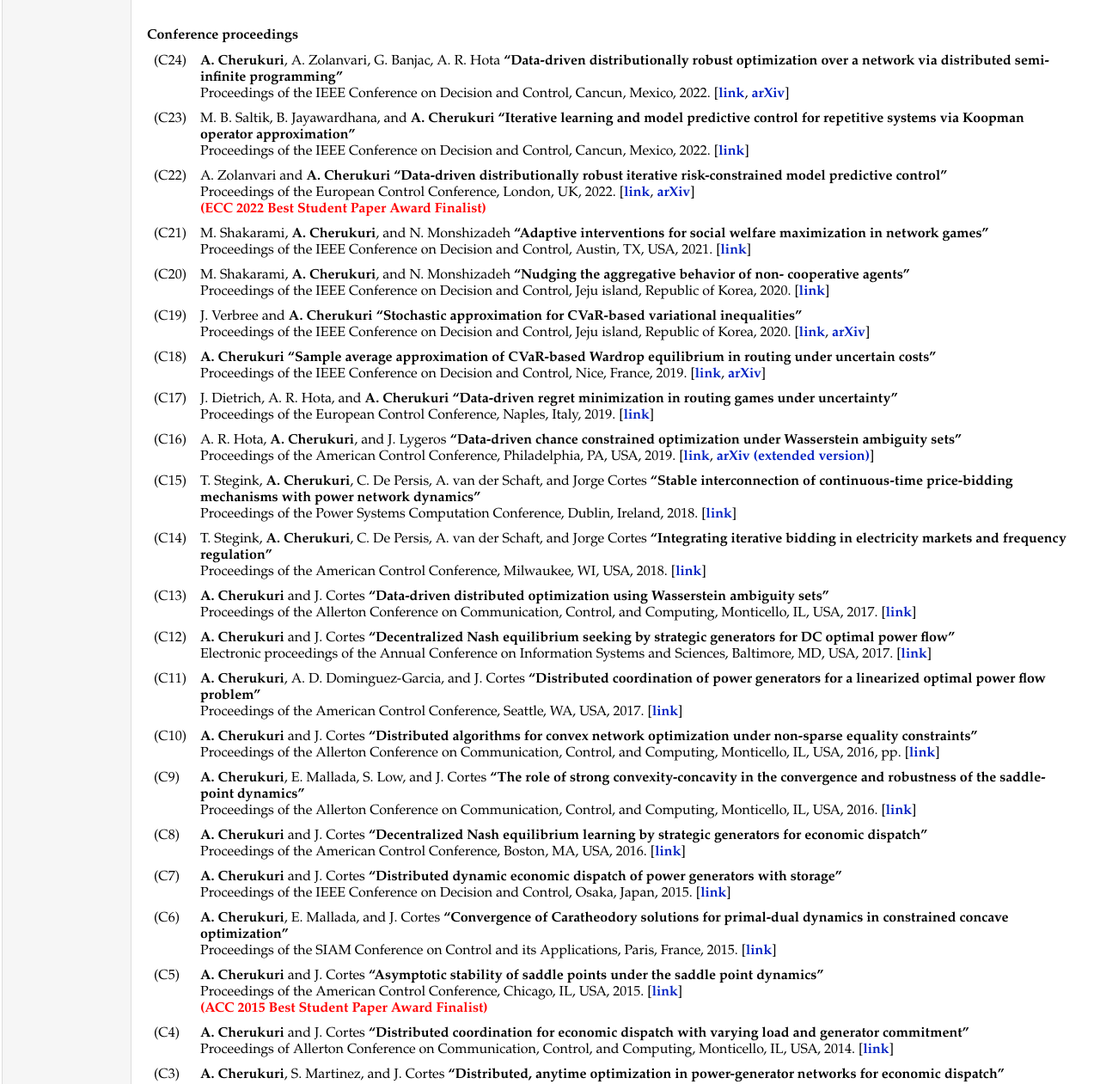
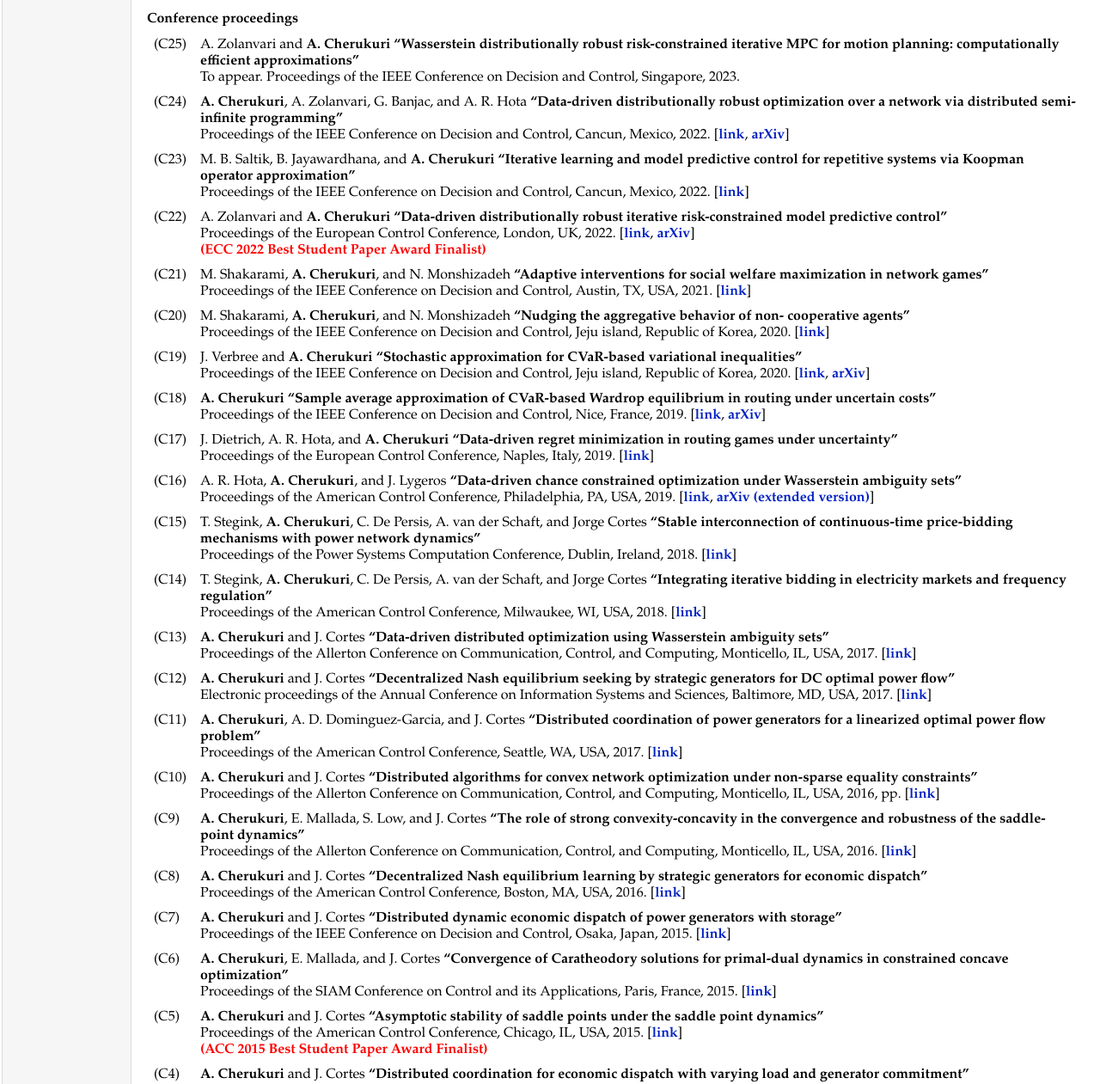
Before and after one commit to ashish-rug/ashish-rug.github.io, a plain HTML site: page publications.html in a window 1280 px wide. Shown: the part 1539-2800 px from the top of the page at 86% size. Drawn offline with Linux system fonts and the light colour scheme.

Commit message:
Update publications.html

```diff
--- a/publications.html
+++ b/publications.html
@@ -25,7 +25,7 @@
 <p><b>Submitted journal preprints</b>
 </p>
 <table id="journals-submitted">
-<tr class="r1"><td class="c1">(J21) </td><td class="c2"> A. Zolanvari and <b>A. Cherukuri</b> <b>&ldquo;Wasserstein distributionally robust risk-constrained iterative MPC for motion planning: computationally efficient approximations&rdquo;</b> <br />Submitted. 2023. [<a href="https://arxiv.org/abs/2308.11510" target=&ldquo;blank&rdquo;><b>arXiv</b></a>] </td></tr>
+<tr class="r1"><td class="c1">(J21) </td><td class="c2"> A. Zolanvari and <b>A. Cherukuri</b> <b>&ldquo;Iterative risk-constrained model predictive control: A data-driven distributionally robust approach&rdquo;</b> <br />Submitted. 2023. [<a href="https://arxiv.org/abs/2308.11510" target=&ldquo;blank&rdquo;><b>arXiv</b></a>] </td></tr>
 <tr class="r3"><td class="c1">(J20) </td><td class="c2"> J. Verbree and <b>A. Cherukuri</b> <b>&ldquo;Stochastic approximation approaches for CVaR-based variational inequalities&rdquo;</b> <br />Submitted. 2022. [<a href="https://arxiv.org/abs/2211.07227" target=&ldquo;blank&rdquo;><b>arXiv</b></a>] </td></tr>
 <tr class="r5"><td class="c1">(J19) </td><td class="c2"> M. Shakarami, <b>A. Cherukuri</b>, and N. Monshizadeh  <b>&ldquo;Dynamic interventions with limited knowledge in network games&rdquo;</b> <br />Submitted. 2022. [<a href="https://arxiv.org/abs/2205.15673" target=&ldquo;blank&rdquo;><b>arXiv</b></a>] </td></tr>
 <tr class="r7"><td class="c1">(J18) </td><td class="c2"> J. Verbree and <b>A. Cherukuri</b> <b>&ldquo;Inferring the prior in routing games using public signalling&rdquo;</b> <br />Submitted. 2021. [<a href="https://arxiv.org/abs/2109.05895" target=&ldquo;blank&rdquo;><b>arXiv</b></a>]
@@ -58,34 +58,35 @@
 <p><b>Conference proceedings</b>
 </p>
 <table id="conferences">
-<tr class="r1"><td class="c1">(C24) </td><td class="c2"> <b>A. Cherukuri</b>, A. Zolanvari, G. Banjac, A. R. Hota <b>&ldquo;Data-driven distributionally robust optimization over a network via distributed semi-infinite programming&rdquo;</b> <br /> Proceedings of the IEEE Conference on Decision and Control, Cancun, Mexico, 2022. [<a href="https://ieeexplore.ieee.org/document/9992604" target=&ldquo;blank&rdquo;><b>link</b></a>, <a href="https://arxiv.org/abs/2208.10321" target=&ldquo;blank&rdquo;><b>arXiv</b></a>] </td></tr>
-<tr class="r3"><td class="c1">(C23) </td><td class="c2"> M. B. Saltik, B. Jayawardhana, and <b>A. Cherukuri</b> <b>&ldquo;Iterative learning and model predictive control for repetitive systems via Koopman operator approximation&rdquo;</b> <br /> Proceedings of the IEEE Conference on Decision and Control, Cancun, Mexico, 2022. [<a href="https://ieeexplore.ieee.org/abstract/document/9992510" target=&ldquo;blank&rdquo;><b>link</b></a>] </td></tr>
-<tr class="r5"><td class="c1">(C22) </td><td class="c2"> A. Zolanvari and <b>A. Cherukuri</b> <b>&ldquo;Data-driven distributionally robust iterative risk-constrained model predictive control&rdquo;</b> <br />Proceedings of the European Control Conference, London, UK, 2022. [<a href="https://ieeexplore.ieee.org/document/9838319" target=&ldquo;blank&rdquo;><b>link</b></a>, <a href="https://arxiv.org/abs/2111.12977" target=&ldquo;blank&rdquo;><b>arXiv</b></a>] <br /><b><font color=red size=+0.5><b>(ECC 2022 Best Student Paper Award Finalist)</b></font></b> </td></tr>
-<tr class="r8"><td class="c1">(C21) </td><td class="c2"> M. Shakarami, <b>A. Cherukuri</b>, and N. Monshizadeh <b>&ldquo;Adaptive interventions for social welfare maximization in network games&rdquo;</b> <br />Proceedings of the IEEE Conference on Decision and Control, Austin, TX, USA, 2021. [<a href="https://ieeexplore.ieee.org/document/9682855" target=&ldquo;blank&rdquo;><b>link</b></a>] </td></tr>
-<tr class="r10"><td class="c1">(C20) </td><td class="c2"> M. Shakarami, <b>A. Cherukuri</b>, and N. Monshizadeh <b>&ldquo;Nudging the aggregative behavior of non- cooperative agents&rdquo;</b>  <br />Proceedings of the IEEE Conference on Decision and Control, Jeju island, Republic of Korea, 2020. [<a href="https://ieeexplore.ieee.org/document/9304041" target=&ldquo;blank&rdquo;><b>link</b></a>] </td></tr>
-<tr class="r12"><td class="c1">(C19) </td><td class="c2"> J. Verbree and <b>A. Cherukuri</b> <b>&ldquo;Stochastic approximation for CVaR-based variational inequalities&rdquo;</b> <br />Proceedings of the IEEE Conference on Decision and Control, Jeju island, Republic of Korea, 2020. [<a href="https://ieeexplore.ieee.org/document/9304451" target=&ldquo;blank&rdquo;><b>link</b></a>, <a href="https://arxiv.org/abs/2008.11969" target=&ldquo;blank&rdquo;><b>arXiv</b></a>] </td></tr>
-<tr class="r14"><td class="c1">(C18) </td><td class="c2"> <b>A. Cherukuri</b> <b>&ldquo;Sample average approximation of CVaR-based Wardrop equilibrium in routing under uncertain costs&rdquo;</b> <br />Proceedings of the IEEE Conference on Decision and Control, Nice, France, 2019. [<a href="https://ieeexplore.ieee.org/abstract/document/9029850" target=&ldquo;blank&rdquo;><b>link</b></a>, <a href="https://arxiv.org/abs/1909.03783" target=&ldquo;blank&rdquo;><b>arXiv</b></a>] </td></tr>
-<tr class="r16"><td class="c1">(C17) </td><td class="c2"> J. Dietrich, A. R. Hota, and <b>A. Cherukuri</b> <b>&ldquo;Data-driven regret minimization in routing games under uncertainty&rdquo;</b> <br />Proceedings of the European Control Conference, Naples, Italy, 2019. [<a href="https://ieeexplore.ieee.org/document/8795664" target=&ldquo;blank&rdquo;><b>link</b></a>] </td></tr>
-<tr class="r18"><td class="c1">(C16) </td><td class="c2"> A. R. Hota,  <b>A. Cherukuri</b>, and J. Lygeros <b>&ldquo;Data-driven chance constrained optimization under Wasserstein ambiguity sets&rdquo;</b> <br />Proceedings of the American Control Conference, Philadelphia, PA, USA, 2019. [<a href="https://ieeexplore.ieee.org/document/8814677" target=&ldquo;blank&rdquo;><b>link</b></a>, <a href="https://arxiv.org/abs/1805.06729" target=&ldquo;blank&rdquo;><b>arXiv (extended version)</b></a>] </td></tr>
-<tr class="r20"><td class="c1">(C15) </td><td class="c2">  T. Stegink, <b>A. Cherukuri</b>, C. De Persis, A. van der Schaft, and Jorge Cortes <b>&ldquo;Stable interconnection of continuous-time price-bidding mechanisms with power network dynamics&rdquo;</b> <br />Proceedings of the Power Systems Computation Conference, Dublin, Ireland, 2018. [<a href="https://ieeexplore.ieee.org/document/8443005" target=&ldquo;blank&rdquo;><b>link</b></a>] </td></tr>
-<tr class="r22"><td class="c1">(C14) </td><td class="c2"> T. Stegink, <b>A. Cherukuri</b>, C. De Persis, A. van der Schaft, and Jorge Cortes <b>&ldquo;Integrating iterative bidding in electricity markets and frequency regulation&rdquo;</b> <br />Proceedings of the American Control Conference, Milwaukee, WI, USA, 2018. [<a href="https://ieeexplore.ieee.org/document/8431055" target=&ldquo;blank&rdquo;><b>link</b></a>]  </td></tr>
-<tr class="r24"><td class="c1">(C13) </td><td class="c2"> <b>A. Cherukuri</b> and J. Cortes <b>&ldquo;Data-driven distributed optimization using Wasserstein ambiguity sets&rdquo;</b> <br /> Proceedings of the Allerton Conference on Communication, Control, and Computing, Monticello, IL, USA, 2017. [<a href="https://ieeexplore.ieee.org/document/8262716/" target=&ldquo;blank&rdquo;><b>link</b></a>] </td></tr>
-<tr class="r26"><td class="c1">(C12) </td><td class="c2"> <b>A. Cherukuri</b> and J. Cortes <b>&ldquo;Decentralized Nash equilibrium seeking by strategic generators for DC optimal power flow&rdquo;</b> <br />Electronic proceedings of the Annual Conference on Information Systems and Sciences, Baltimore, MD, USA, 2017. [<a href="http://ieeexplore.ieee.org/document/7926097/" target=&ldquo;blank&rdquo;><b>link</b></a>] </td></tr>
-<tr class="r28"><td class="c1">(C11) </td><td class="c2"> <b>A. Cherukuri</b>, A. D. Dominguez-Garcia, and J. Cortes <b>&ldquo;Distributed coordination of power generators for a linearized optimal power flow problem&rdquo;</b> <br />Proceedings of the American Control Conference, Seattle, WA, USA, 2017. [<a href="http://ieeexplore.ieee.org/document/7963562/" target=&ldquo;blank&rdquo;><b>link</b></a>] </td></tr>
-<tr class="r30"><td class="c1">(C10) </td><td class="c2"> <b>A. Cherukuri</b> and J. Cortes <b>&ldquo;Distributed algorithms for convex network optimization under non-sparse equality constraints&rdquo;</b> <br />Proceedings of the Allerton Conference on Communication, Control, and Computing, Monticello, IL, USA, 2016, pp. [<a href="http://ieeexplore.ieee.org/document/7852266/" target=&ldquo;blank&rdquo;><b>link</b></a>] </td></tr>
-<tr class="r32"><td class="c1">(C9) </td><td class="c2"> <b>A. Cherukuri</b>, E. Mallada, S. Low, and J. Cortes <b>&ldquo;The role of strong convexity-concavity in the convergence and robustness of the saddle-point dynamics&rdquo;</b> <br />Proceedings of the Allerton Conference on Communication, Control, and Computing,  Monticello, IL, USA, 2016. [<a href="http://ieeexplore.ieee.org/document/7852273/" target=&ldquo;blank&rdquo;><b>link</b></a>] </td></tr>
-<tr class="r34"><td class="c1">(C8) </td><td class="c2"> <b>A. Cherukuri</b> and J. Cortes <b>&ldquo;Decentralized Nash equilibrium learning by strategic generators for economic dispatch&rdquo;</b> <br />Proceedings of the American Control Conference, Boston, MA, USA, 2016. [<a href="http://ieeexplore.ieee.org/document/7525059/?arnumber=7525059" target=&ldquo;blank&rdquo;><b>link</b></a>] </td></tr>
-<tr class="r36"><td class="c1">(C7) </td><td class="c2"> <b>A. Cherukuri</b> and J. Cortes <b>&ldquo;Distributed dynamic economic dispatch of power generators with storage&rdquo;</b> <br />Proceedings of the IEEE Conference on Decision and Control, Osaka, Japan, 2015. [<a href="http://ieeexplore.ieee.org/xpl/articleDetails.jsp?arnumber=7402561" target=&ldquo;blank&rdquo;><b>link</b></a>] </td></tr>
-<tr class="r38"><td class="c1">(C6) </td><td class="c2"> <b>A. Cherukuri</b>, E. Mallada, and J. Cortes <b>&ldquo;Convergence of Caratheodory solutions for primal-dual dynamics in constrained concave optimization&rdquo;</b> <br />Proceedings of the SIAM Conference on Control and its Applications, Paris, France, 2015. [<a href="http://epubs.siam.org/doi/10.1137/1.9781611974072.40" target=&ldquo;blank&rdquo;><b>link</b></a>] </td></tr>
-<tr class="r40"><td class="c1">(C5) </td><td class="c2"> <b>A. Cherukuri</b> and J. Cortes <b>&ldquo;Asymptotic stability of saddle points under the saddle point dynamics&rdquo;</b> <br />Proceedings of the American Control Conference, Chicago, IL, USA, 2015. [<a href="http://ieeexplore.ieee.org/xpl/articleDetails.jsp?arnumber=7171030" target=&ldquo;blank&rdquo;><b>link</b></a>] <br /><b><font color=red size=+0.5><b>(ACC 2015 Best Student Paper Award Finalist)</b></font></b> </td></tr>
-<tr class="r43"><td class="c1">(C4) </td><td class="c2"> <b>A. Cherukuri</b> and J. Cortes <b>&ldquo;Distributed coordination for economic dispatch with varying load and generator commitment&rdquo;</b> <br />Proceedings of Allerton Conference on Communication, Control, and Computing, Monticello, IL, USA, 2014. [<a href="http://ieeexplore.ieee.org/xpl/articleDetails.jsp?arnumber=7028493" target=&ldquo;blank&rdquo;><b>link</b></a>] </td></tr>
-<tr class="r45"><td class="c1">(C3) </td><td class="c2"> <b>A. Cherukuri</b>, S. Martinez, and J. Cortes <b>&ldquo;Distributed, anytime optimization in power-generator networks for economic dispatch&rdquo;</b> <br />Proceedings of the American Control Conference, Portland, OR, USA, 2014.  [<a href="http://ieeexplore.ieee.org/xpl/articleDetails.jsp?arnumber=6859195" target=&ldquo;blank&rdquo;><b>link</b></a>] </td></tr>
-<tr class="r47"><td class="c1">(C2) </td><td class="c2"> <b>A. Cherukuri</b>, D. Chatterjee, P. Hokayem, and J. Lygeros <b>&ldquo;Stochastic Receding Horizon Control: Stability results&rdquo;</b> <br />Proceedings of 18th IFAC World Congress, IFAC Proceedings Volumes, vol. 44, number. 1, 2011. [<a href="http://www.sciencedirect.com/science/article/pii/S1474667016436025" target=&ldquo;blank&rdquo;><b>link</b></a>] </td></tr>
-<tr class="r49"><td class="c1">(C1) </td><td class="c2">  Z. Nagy, S. Miyashita, S. Muntwyler, <b>A. Cherukuri</b>, J. J. Abbott, R. Pfeifer, and B. J. Nelson <b>&ldquo;Morphology detection for magnetically self-assembled modular robots&rdquo;</b> <br />Proceedings in IEEE/RSJ International Conference on Intelligent Robots and Systems, St. Louis, MO, USA, 2009. [<a href="http://ieeexplore.ieee.org/xpl/articleDetails.jsp?arnumber=5354764" target=&ldquo;blank&rdquo;><b>link</b></a>]
+<tr class="r1"><td class="c1">(C25) </td><td class="c2"> A. Zolanvari and <b>A. Cherukuri</b> <b>&ldquo;Wasserstein distributionally robust risk-constrained iterative MPC for motion planning: computationally efficient approximations&rdquo;</b><br />To appear. Proceedings of the IEEE Conference on Decision and Control, Singapore, 2023.</td></tr>
+<tr class="r3"><td class="c1">(C24) </td><td class="c2"> <b>A. Cherukuri</b>, A. Zolanvari, G. Banjac, and A. R. Hota <b>&ldquo;Data-driven distributionally robust optimization over a network via distributed semi-infinite programming&rdquo;</b> <br /> Proceedings of the IEEE Conference on Decision and Control, Cancun, Mexico, 2022. [<a href="https://ieeexplore.ieee.org/document/9992604" target=&ldquo;blank&rdquo;><b>link</b></a>, <a href="https://arxiv.org/abs/2208.10321" target=&ldquo;blank&rdquo;><b>arXiv</b></a>] </td></tr>
+<tr class="r5"><td class="c1">(C23) </td><td class="c2"> M. B. Saltik, B. Jayawardhana, and <b>A. Cherukuri</b> <b>&ldquo;Iterative learning and model predictive control for repetitive systems via Koopman operator approximation&rdquo;</b> <br /> Proceedings of the IEEE Conference on Decision and Control, Cancun, Mexico, 2022. [<a href="https://ieeexplore.ieee.org/abstract/document/9992510" target=&ldquo;blank&rdquo;><b>link</b></a>] </td></tr>
+<tr class="r7"><td class="c1">(C22) </td><td class="c2"> A. Zolanvari and <b>A. Cherukuri</b> <b>&ldquo;Data-driven distributionally robust iterative risk-constrained model predictive control&rdquo;</b> <br />Proceedings of the European Control Conference, London, UK, 2022. [<a href="https://ieeexplore.ieee.org/document/9838319" target=&ldquo;blank&rdquo;><b>link</b></a>, <a href="https://arxiv.org/abs/2111.12977" target=&ldquo;blank&rdquo;><b>arXiv</b></a>] <br /><b><font color=red size=+0.5><b>(ECC 2022 Best Student Paper Award Finalist)</b></font></b> </td></tr>
+<tr class="r10"><td class="c1">(C21) </td><td class="c2"> M. Shakarami, <b>A. Cherukuri</b>, and N. Monshizadeh <b>&ldquo;Adaptive interventions for social welfare maximization in network games&rdquo;</b> <br />Proceedings of the IEEE Conference on Decision and Control, Austin, TX, USA, 2021. [<a href="https://ieeexplore.ieee.org/document/9682855" target=&ldquo;blank&rdquo;><b>link</b></a>] </td></tr>
+<tr class="r12"><td class="c1">(C20) </td><td class="c2"> M. Shakarami, <b>A. Cherukuri</b>, and N. Monshizadeh <b>&ldquo;Nudging the aggregative behavior of non- cooperative agents&rdquo;</b>  <br />Proceedings of the IEEE Conference on Decision and Control, Jeju island, Republic of Korea, 2020. [<a href="https://ieeexplore.ieee.org/document/9304041" target=&ldquo;blank&rdquo;><b>link</b></a>] </td></tr>
+<tr class="r14"><td class="c1">(C19) </td><td class="c2"> J. Verbree and <b>A. Cherukuri</b> <b>&ldquo;Stochastic approximation for CVaR-based variational inequalities&rdquo;</b> <br />Proceedings of the IEEE Conference on Decision and Control, Jeju island, Republic of Korea, 2020. [<a href="https://ieeexplore.ieee.org/document/9304451" target=&ldquo;blank&rdquo;><b>link</b></a>, <a href="https://arxiv.org/abs/2008.11969" target=&ldquo;blank&rdquo;><b>arXiv</b></a>] </td></tr>
+<tr class="r16"><td class="c1">(C18) </td><td class="c2"> <b>A. Cherukuri</b> <b>&ldquo;Sample average approximation of CVaR-based Wardrop equilibrium in routing under uncertain costs&rdquo;</b> <br />Proceedings of the IEEE Conference on Decision and Control, Nice, France, 2019. [<a href="https://ieeexplore.ieee.org/abstract/document/9029850" target=&ldquo;blank&rdquo;><b>link</b></a>, <a href="https://arxiv.org/abs/1909.03783" target=&ldquo;blank&rdquo;><b>arXiv</b></a>] </td></tr>
+<tr class="r18"><td class="c1">(C17) </td><td class="c2"> J. Dietrich, A. R. Hota, and <b>A. Cherukuri</b> <b>&ldquo;Data-driven regret minimization in routing games under uncertainty&rdquo;</b> <br />Proceedings of the European Control Conference, Naples, Italy, 2019. [<a href="https://ieeexplore.ieee.org/document/8795664" target=&ldquo;blank&rdquo;><b>link</b></a>] </td></tr>
+<tr class="r20"><td class="c1">(C16) </td><td class="c2"> A. R. Hota,  <b>A. Cherukuri</b>, and J. Lygeros <b>&ldquo;Data-driven chance constrained optimization under Wasserstein ambiguity sets&rdquo;</b> <br />Proceedings of the American Control Conference, Philadelphia, PA, USA, 2019. [<a href="https://ieeexplore.ieee.org/document/8814677" target=&ldquo;blank&rdquo;><b>link</b></a>, <a href="https://arxiv.org/abs/1805.06729" target=&ldquo;blank&rdquo;><b>arXiv (extended version)</b></a>] </td></tr>
+<tr class="r22"><td class="c1">(C15) </td><td class="c2">  T. Stegink, <b>A. Cherukuri</b>, C. De Persis, A. van der Schaft, and Jorge Cortes <b>&ldquo;Stable interconnection of continuous-time price-bidding mechanisms with power network dynamics&rdquo;</b> <br />Proceedings of the Power Systems Computation Conference, Dublin, Ireland, 2018. [<a href="https://ieeexplore.ieee.org/document/8443005" target=&ldquo;blank&rdquo;><b>link</b></a>] </td></tr>
+<tr class="r24"><td class="c1">(C14) </td><td class="c2"> T. Stegink, <b>A. Cherukuri</b>, C. De Persis, A. van der Schaft, and Jorge Cortes <b>&ldquo;Integrating iterative bidding in electricity markets and frequency regulation&rdquo;</b> <br />Proceedings of the American Control Conference, Milwaukee, WI, USA, 2018. [<a href="https://ieeexplore.ieee.org/document/8431055" target=&ldquo;blank&rdquo;><b>link</b></a>]  </td></tr>
+<tr class="r26"><td class="c1">(C13) </td><td class="c2"> <b>A. Cherukuri</b> and J. Cortes <b>&ldquo;Data-driven distributed optimization using Wasserstein ambiguity sets&rdquo;</b> <br /> Proceedings of the Allerton Conference on Communication, Control, and Computing, Monticello, IL, USA, 2017. [<a href="https://ieeexplore.ieee.org/document/8262716/" target=&ldquo;blank&rdquo;><b>link</b></a>] </td></tr>
+<tr class="r28"><td class="c1">(C12) </td><td class="c2"> <b>A. Cherukuri</b> and J. Cortes <b>&ldquo;Decentralized Nash equilibrium seeking by strategic generators for DC optimal power flow&rdquo;</b> <br />Electronic proceedings of the Annual Conference on Information Systems and Sciences, Baltimore, MD, USA, 2017. [<a href="http://ieeexplore.ieee.org/document/7926097/" target=&ldquo;blank&rdquo;><b>link</b></a>] </td></tr>
+<tr class="r30"><td class="c1">(C11) </td><td class="c2"> <b>A. Cherukuri</b>, A. D. Dominguez-Garcia, and J. Cortes <b>&ldquo;Distributed coordination of power generators for a linearized optimal power flow problem&rdquo;</b> <br />Proceedings of the American Control Conference, Seattle, WA, USA, 2017. [<a href="http://ieeexplore.ieee.org/document/7963562/" target=&ldquo;blank&rdquo;><b>link</b></a>] </td></tr>
+<tr class="r32"><td class="c1">(C10) </td><td class="c2"> <b>A. Cherukuri</b> and J. Cortes <b>&ldquo;Distributed algorithms for convex network optimization under non-sparse equality constraints&rdquo;</b> <br />Proceedings of the Allerton Conference on Communication, Control, and Computing, Monticello, IL, USA, 2016, pp. [<a href="http://ieeexplore.ieee.org/document/7852266/" target=&ldquo;blank&rdquo;><b>link</b></a>] </td></tr>
+<tr class="r34"><td class="c1">(C9) </td><td class="c2"> <b>A. Cherukuri</b>, E. Mallada, S. Low, and J. Cortes <b>&ldquo;The role of strong convexity-concavity in the convergence and robustness of the saddle-point dynamics&rdquo;</b> <br />Proceedings of the Allerton Conference on Communication, Control, and Computing,  Monticello, IL, USA, 2016. [<a href="http://ieeexplore.ieee.org/document/7852273/" target=&ldquo;blank&rdquo;><b>link</b></a>] </td></tr>
+<tr class="r36"><td class="c1">(C8) </td><td class="c2"> <b>A. Cherukuri</b> and J. Cortes <b>&ldquo;Decentralized Nash equilibrium learning by strategic generators for economic dispatch&rdquo;</b> <br />Proceedings of the American Control Conference, Boston, MA, USA, 2016. [<a href="http://ieeexplore.ieee.org/document/7525059/?arnumber=7525059" target=&ldquo;blank&rdquo;><b>link</b></a>] </td></tr>
+<tr class="r38"><td class="c1">(C7) </td><td class="c2"> <b>A. Cherukuri</b> and J. Cortes <b>&ldquo;Distributed dynamic economic dispatch of power generators with storage&rdquo;</b> <br />Proceedings of the IEEE Conference on Decision and Control, Osaka, Japan, 2015. [<a href="http://ieeexplore.ieee.org/xpl/articleDetails.jsp?arnumber=7402561" target=&ldquo;blank&rdquo;><b>link</b></a>] </td></tr>
+<tr class="r40"><td class="c1">(C6) </td><td class="c2"> <b>A. Cherukuri</b>, E. Mallada, and J. Cortes <b>&ldquo;Convergence of Caratheodory solutions for primal-dual dynamics in constrained concave optimization&rdquo;</b> <br />Proceedings of the SIAM Conference on Control and its Applications, Paris, France, 2015. [<a href="http://epubs.siam.org/doi/10.1137/1.9781611974072.40" target=&ldquo;blank&rdquo;><b>link</b></a>] </td></tr>
+<tr class="r42"><td class="c1">(C5) </td><td class="c2"> <b>A. Cherukuri</b> and J. Cortes <b>&ldquo;Asymptotic stability of saddle points under the saddle point dynamics&rdquo;</b> <br />Proceedings of the American Control Conference, Chicago, IL, USA, 2015. [<a href="http://ieeexplore.ieee.org/xpl/articleDetails.jsp?arnumber=7171030" target=&ldquo;blank&rdquo;><b>link</b></a>] <br /><b><font color=red size=+0.5><b>(ACC 2015 Best Student Paper Award Finalist)</b></font></b> </td></tr>
+<tr class="r45"><td class="c1">(C4) </td><td class="c2"> <b>A. Cherukuri</b> and J. Cortes <b>&ldquo;Distributed coordination for economic dispatch with varying load and generator commitment&rdquo;</b> <br />Proceedings of Allerton Conference on Communication, Control, and Computing, Monticello, IL, USA, 2014. [<a href="http://ieeexplore.ieee.org/xpl/articleDetails.jsp?arnumber=7028493" target=&ldquo;blank&rdquo;><b>link</b></a>] </td></tr>
+<tr class="r47"><td class="c1">(C3) </td><td class="c2"> <b>A. Cherukuri</b>, S. Martinez, and J. Cortes <b>&ldquo;Distributed, anytime optimization in power-generator networks for economic dispatch&rdquo;</b> <br />Proceedings of the American Control Conference, Portland, OR, USA, 2014.  [<a href="http://ieeexplore.ieee.org/xpl/articleDetails.jsp?arnumber=6859195" target=&ldquo;blank&rdquo;><b>link</b></a>] </td></tr>
+<tr class="r49"><td class="c1">(C2) </td><td class="c2"> <b>A. Cherukuri</b>, D. Chatterjee, P. Hokayem, and J. Lygeros <b>&ldquo;Stochastic Receding Horizon Control: Stability results&rdquo;</b> <br />Proceedings of 18th IFAC World Congress, IFAC Proceedings Volumes, vol. 44, number. 1, 2011. [<a href="http://www.sciencedirect.com/science/article/pii/S1474667016436025" target=&ldquo;blank&rdquo;><b>link</b></a>] </td></tr>
+<tr class="r51"><td class="c1">(C1) </td><td class="c2">  Z. Nagy, S. Miyashita, S. Muntwyler, <b>A. Cherukuri</b>, J. J. Abbott, R. Pfeifer, and B. J. Nelson <b>&ldquo;Morphology detection for magnetically self-assembled modular robots&rdquo;</b> <br />Proceedings in IEEE/RSJ International Conference on Intelligent Robots and Systems, St. Louis, MO, USA, 2009. [<a href="http://ieeexplore.ieee.org/xpl/articleDetails.jsp?arnumber=5354764" target=&ldquo;blank&rdquo;><b>link</b></a>]
 </td></tr></table>
 <div id="footer">
 <div id="footer-text">
-Page generated 2023-08-25 14:37:00 CEST, by <a href="https://github.com/wsshin/jemdoc_mathjax" target="blank">jemdoc+MathJax</a>.
+Page generated 2023-10-05 11:53:40 CEST, by <a href="https://github.com/wsshin/jemdoc_mathjax" target="blank">jemdoc+MathJax</a>.
 </div>
 </div>
 </td>
```
